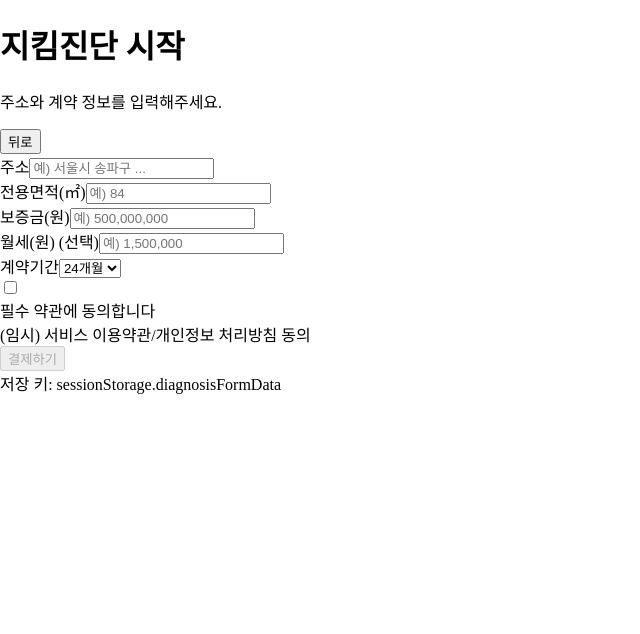
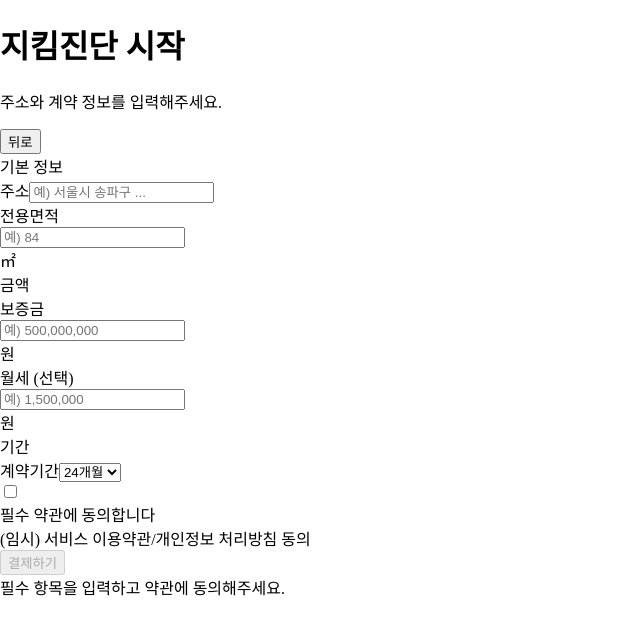
Before and after one commit to elfgee/zikim2, a Next.js app: page /diagnosis/start in a window 1280 px wide. Shown: the top 634 px of the page, without its empty margins (0-640 px from the left). Built offline with nearby package versions, Linux system fonts and the light colour scheme.

Commit message:
ui: polish diagnosis start

```diff
--- a/src/app/(main)/diagnosis/start/StartClient.tsx
+++ b/src/app/(main)/diagnosis/start/StartClient.tsx
@@ -109,11 +109,14 @@ export default function DiagnosisStartClient() {
   };
 
   return (
-    <div className="min-h-dvh bg-white px-5 pt-6">
-      <div className="flex items-start justify-between gap-3">
-        <div>
-          <h1 className="text-xl font-bold text-gray-900">지킴진단 시작</h1>
-          <p className="mt-1 text-sm text-gray-600">
+    <div className="min-h-dvh bg-slate-50 px-[var(--spacing-5)] pt-[var(--spacing-6)] pb-[calc(env(safe-area-inset-bottom)+120px)]">
+      {/* 상단: 타이틀 + 서브카피 + 뒤로 */}
+      <div className="flex items-start justify-between gap-[var(--spacing-4)]">
+        <div className="min-w-0">
+          <h1 className="text-[length:var(--font-size-xl)] leading-[length:var(--font-leading-8)] font-bold tracking-tight text-gray-900">
+            지킴진단 시작
+          </h1>
+          <p className="mt-[var(--spacing-1)] text-[length:var(--font-size-sm)] leading-[length:var(--font-leading-6)] text-gray-600">
             {from === "property" && form.propertyId
               ? `매물에서 가져온 정보로 시작해요 (ID: ${form.propertyId})`
               : "주소와 계약 정보를 입력해주세요."}
@@ -122,120 +125,160 @@ export default function DiagnosisStartClient() {
         <button
           type="button"
           onClick={() => router.back()}
-          className="text-sm text-gray-600 underline"
+          className="shrink-0 rounded-[var(--border-radius-lg)] px-[var(--spacing-2)] py-[var(--spacing-1)] text-[length:var(--font-size-sm)] font-medium text-gray-700 hover:bg-black/5 active:bg-black/10"
         >
           뒤로
         </button>
       </div>
 
-      <div className="mt-6 space-y-4">
+      <div className="mt-[var(--spacing-6)] space-y-[var(--spacing-4)]">
+        {/* 입력: 카드형 섹션으로 그룹핑 */}
+        <section className="rounded-[var(--border-radius-3xl)] border border-[color:var(--border)] bg-[color:var(--background)] p-[var(--spacing-4)] shadow-sm">
+          <div className="text-[length:var(--font-size-sm)] font-semibold text-gray-900">
+            기본 정보
+          </div>
+          <div className="mt-[var(--spacing-4)] space-y-[var(--spacing-4)]">
             {/* 주소 */}
-        <div className="space-y-2">
-          <label className="block text-sm font-medium text-gray-900">주소</label>
+            <div className="space-y-[var(--spacing-2)]">
+              <label className="block text-sm font-medium text-gray-900">
+                주소
+              </label>
               <input
                 value={form.address}
                 onChange={onChange("address")}
                 placeholder="예) 서울시 송파구 ..."
-            className="w-full rounded-xl border px-4 py-3 text-base outline-none focus:ring-2 focus:ring-black/10"
+                className="w-full rounded-[var(--border-radius-2xl)] border border-[color:var(--border)] bg-[color:var(--background)] px-[var(--spacing-4)] py-[var(--spacing-3)] text-[length:var(--font-size-base)] leading-[length:var(--font-leading-7)] text-gray-900 placeholder:text-gray-400 outline-none focus-visible:ring-2 focus-visible:ring-[var(--Zigbang-Sub-Brand-Zikim)] focus-visible:ring-opacity-20"
               />
             </div>
 
             {/* 면적 */}
-        <div className="space-y-2">
+            <div className="space-y-[var(--spacing-2)]">
               <label className="block text-sm font-medium text-gray-900">
-            전용면적(㎡)
+                전용면적
               </label>
+              <div className="relative">
                 <input
                   value={form.area}
                   onChange={onAreaChange}
                   inputMode="decimal"
                   placeholder="예) 84"
-            className="w-full rounded-xl border px-4 py-3 text-base outline-none focus:ring-2 focus:ring-black/10"
+                  className="w-full rounded-[var(--border-radius-2xl)] border border-[color:var(--border)] bg-[color:var(--background)] px-[var(--spacing-4)] py-[var(--spacing-3)] pr-[var(--spacing-14)] text-right tabular-nums text-[length:var(--font-size-base)] leading-[length:var(--font-leading-7)] text-gray-900 placeholder:text-gray-400 outline-none focus-visible:ring-2 focus-visible:ring-[var(--Zigbang-Sub-Brand-Zikim)] focus-visible:ring-opacity-20"
                 />
+                <div className="pointer-events-none absolute inset-y-0 right-[var(--spacing-4)] flex items-center text-[length:var(--font-size-sm)] text-gray-500">
+                  ㎡
                 </div>
+              </div>
+            </div>
+          </div>
+        </section>
 
+        <section className="rounded-[var(--border-radius-3xl)] border border-[color:var(--border)] bg-[color:var(--background)] p-[var(--spacing-4)] shadow-sm">
+          <div className="text-[length:var(--font-size-sm)] font-semibold text-gray-900">
+            금액
+          </div>
+          <div className="mt-[var(--spacing-4)] space-y-[var(--spacing-4)]">
             {/* 보증금 */}
-        <div className="space-y-2">
+            <div className="space-y-[var(--spacing-2)]">
               <label className="block text-sm font-medium text-gray-900">
-            보증금(원)
+                보증금
               </label>
+              <div className="relative">
                 <input
                   value={form.deposit}
                   onChange={onDepositChange}
                   inputMode="numeric"
                   placeholder="예) 500,000,000"
-            className="w-full rounded-xl border px-4 py-3 text-base outline-none focus:ring-2 focus:ring-black/10"
+                  className="w-full rounded-[var(--border-radius-2xl)] border border-[color:var(--border)] bg-[color:var(--background)] px-[var(--spacing-4)] py-[var(--spacing-3)] pr-[var(--spacing-12)] text-right tabular-nums text-[length:var(--font-size-base)] leading-[length:var(--font-leading-7)] text-gray-900 placeholder:text-gray-400 outline-none focus-visible:ring-2 focus-visible:ring-[var(--Zigbang-Sub-Brand-Zikim)] focus-visible:ring-opacity-20"
                 />
+                <div className="pointer-events-none absolute inset-y-0 right-[var(--spacing-4)] flex items-center text-[length:var(--font-size-sm)] text-gray-500">
+                  원
+                </div>
+              </div>
             </div>
 
             {/* 월세(선택) */}
-        <div className="space-y-2">
+            <div className="space-y-[var(--spacing-2)]">
               <label className="block text-sm font-medium text-gray-900">
-            월세(원) <span className="text-gray-500">(선택)</span>
+                월세 <span className="text-gray-500">(선택)</span>
               </label>
+              <div className="relative">
                 <input
                   value={form.monthlyRent}
                   onChange={onMonthlyRentChange}
                   inputMode="numeric"
                   placeholder="예) 1,500,000"
-            className="w-full rounded-xl border px-4 py-3 text-base outline-none focus:ring-2 focus:ring-black/10"
+                  className="w-full rounded-[var(--border-radius-2xl)] border border-[color:var(--border)] bg-[color:var(--background)] px-[var(--spacing-4)] py-[var(--spacing-3)] pr-[var(--spacing-12)] text-right tabular-nums text-[length:var(--font-size-base)] leading-[length:var(--font-leading-7)] text-gray-900 placeholder:text-gray-400 outline-none focus-visible:ring-2 focus-visible:ring-[var(--Zigbang-Sub-Brand-Zikim)] focus-visible:ring-opacity-20"
                 />
+                <div className="pointer-events-none absolute inset-y-0 right-[var(--spacing-4)] flex items-center text-[length:var(--font-size-sm)] text-gray-500">
+                  원
                 </div>
+              </div>
+            </div>
+          </div>
+        </section>
 
-        {/* 계약기간 */}
-        <div className="space-y-2">
+        <section className="rounded-[var(--border-radius-3xl)] border border-[color:var(--border)] bg-[color:var(--background)] p-[var(--spacing-4)] shadow-sm">
+          <div className="text-[length:var(--font-size-sm)] font-semibold text-gray-900">
+            기간
+          </div>
+          <div className="mt-[var(--spacing-4)] space-y-[var(--spacing-2)]">
             <label className="block text-sm font-medium text-gray-900">
               계약기간
             </label>
             <select
               value={form.contractMonths}
               onChange={onChange("contractMonths")}
-            className="w-full rounded-xl border px-4 py-3 text-base outline-none focus:ring-2 focus:ring-black/10"
+              className="w-full rounded-[var(--border-radius-2xl)] border border-[color:var(--border)] bg-[color:var(--background)] px-[var(--spacing-4)] py-[var(--spacing-3)] text-[length:var(--font-size-base)] leading-[length:var(--font-leading-7)] text-gray-900 outline-none focus-visible:ring-2 focus-visible:ring-[var(--Zigbang-Sub-Brand-Zikim)] focus-visible:ring-opacity-20"
             >
               <option value="12">12개월</option>
               <option value="24">24개월</option>
               <option value="36">36개월</option>
             </select>
           </div>
+        </section>
 
         {/* 약관 동의 */}
-        <div className="rounded-2xl bg-slate-50 p-4">
-          <label className="flex items-start gap-3">
+        <section className="rounded-[var(--border-radius-3xl)] border border-[color:var(--border)] bg-[color:var(--background)] p-[var(--spacing-4)] shadow-sm">
+          <label className="flex items-start gap-[var(--spacing-3)]">
             <input
               type="checkbox"
               checked={form.agreed}
               onChange={onChange("agreed")}
-              className="mt-1 h-4 w-4"
+              className="mt-1 h-4 w-4 rounded border-gray-300 text-[var(--Zigbang-Sub-Brand-Zikim)] focus:ring-[var(--Zigbang-Sub-Brand-Zikim)]"
             />
-            <div>
+            <div className="min-w-0">
               <div className="text-sm font-semibold text-gray-900">
                 필수 약관에 동의합니다
               </div>
-              <div className="mt-1 text-xs text-gray-600">
+              <div className="mt-[var(--spacing-1)] text-xs text-gray-600">
                 (임시) 서비스 이용약관/개인정보 처리방침 동의
               </div>
             </div>
           </label>
+        </section>
       </div>
 
-        {/* CTA */}
+      {/* 하단 CTA: sticky bottom + safe-area padding */}
+      <div className="fixed bottom-0 left-0 right-0 border-t border-[color:var(--border)] bg-white/95 backdrop-blur">
+        <div className="mx-auto w-full max-w-md px-[var(--spacing-5)] pt-[var(--spacing-3)] pb-[calc(env(safe-area-inset-bottom)+16px)]">
           <button
             type="button"
             disabled={!canSubmit}
             onClick={handleSubmit}
             className={[
-            "mt-2 w-full rounded-2xl p-4 text-base font-semibold shadow-sm",
+              "w-full rounded-[var(--border-radius-3xl)] px-[var(--spacing-4)] py-[var(--spacing-4)] text-[length:var(--font-size-base)] leading-[length:var(--font-leading-7)] font-semibold shadow-sm transition",
               canSubmit
-              ? "bg-gray-900 text-white"
-              : "bg-gray-200 text-gray-500 cursor-not-allowed",
+                ? "bg-[var(--Zigbang-Sub-Brand-Zikim)] text-white hover:opacity-95 active:opacity-90"
+                : "cursor-not-allowed bg-gray-200 text-gray-500 opacity-70",
             ].join(" ")}
           >
             결제하기
           </button>
-
-        <div className="pt-2 text-xs text-gray-400">
-          저장 키:{" "}
-          <span className="font-mono">sessionStorage.diagnosisFormData</span>
+          {!canSubmit ? (
+            <div className="mt-[var(--spacing-2)] text-center text-xs text-gray-600">
+              필수 항목을 입력하고 약관에 동의해주세요.
+            </div>
+          ) : null}
         </div>
       </div>
     </div>
```
Lines whose indentation alone changed are shown as unchanged.
